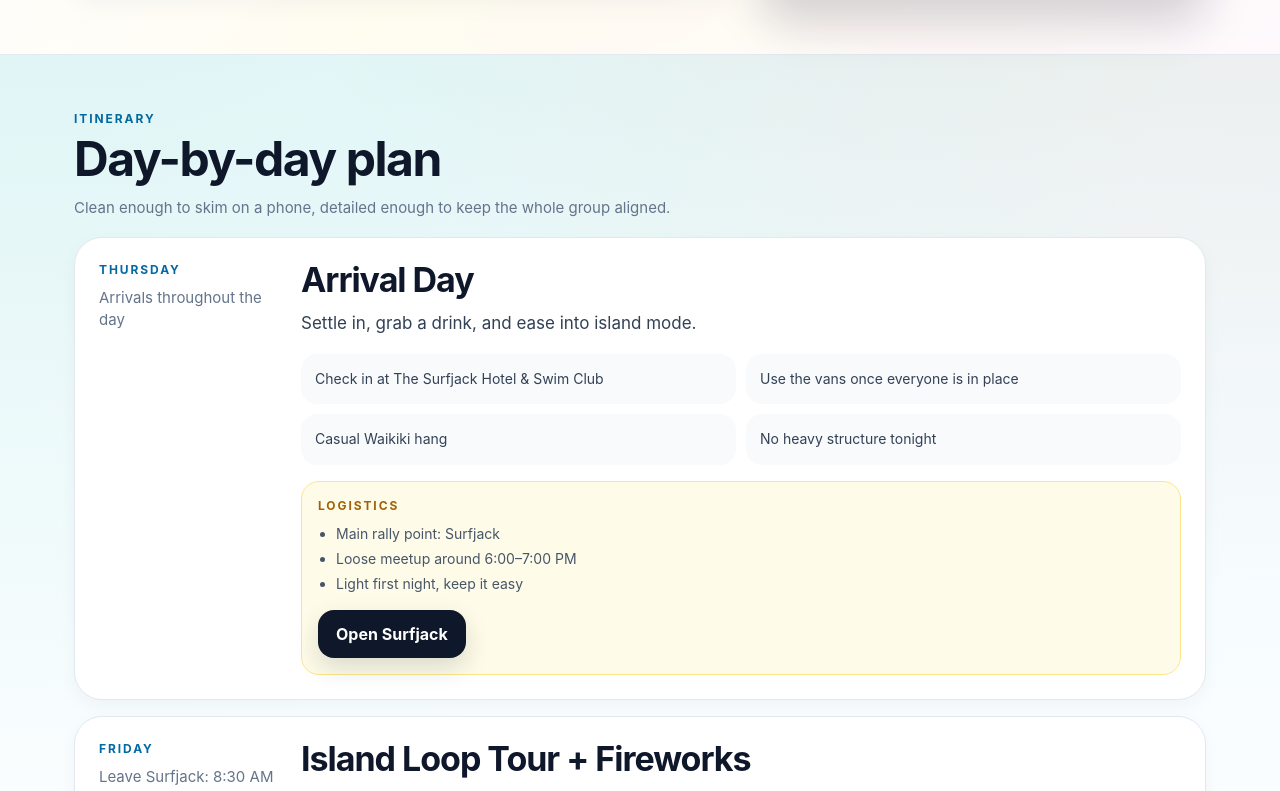
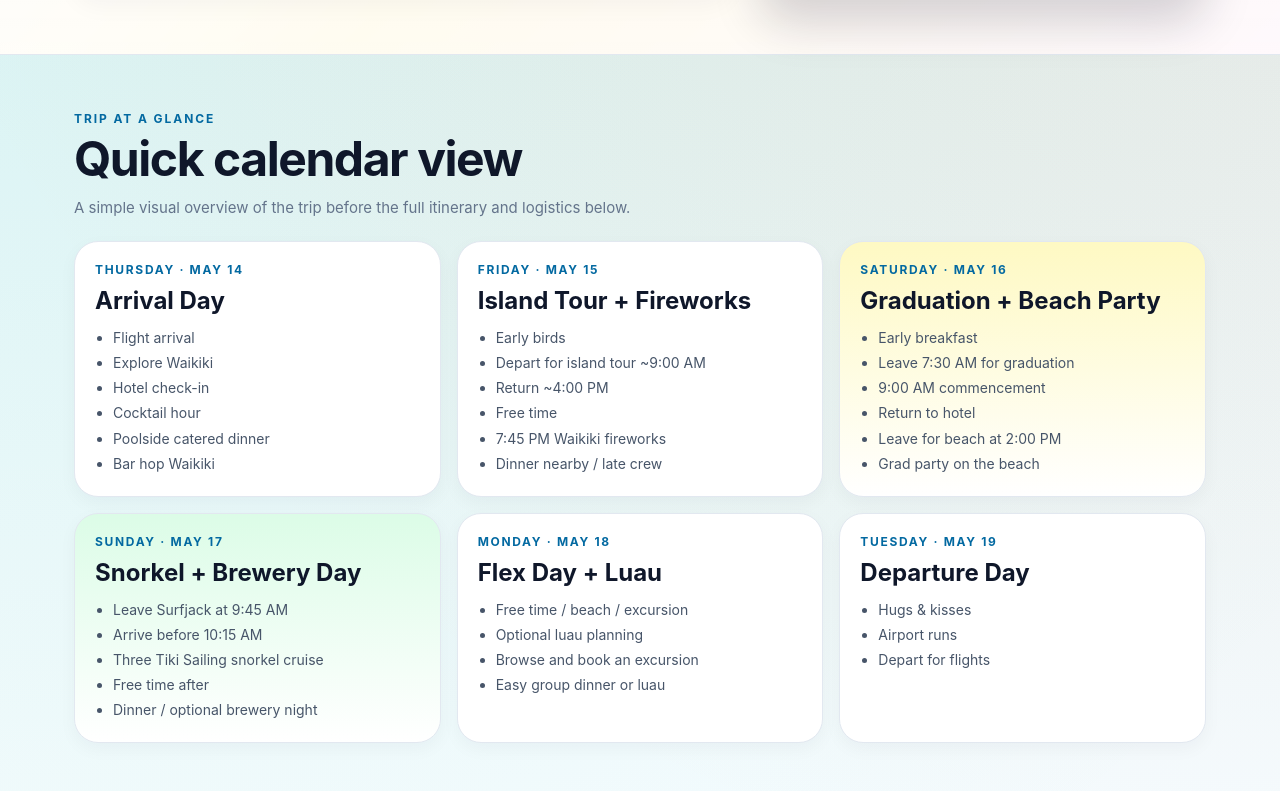
Before and after one commit to mattruport1-coder/HawaiiTrip2026, a Next.js app: page / in a window 1280 px wide. Shown: the part 549-1340 px from the top of the page. Built offline with nearby package versions, Linux system fonts and the light colour scheme.

Commit message:
Update page.tsx

```diff
--- a/app/page.tsx
+++ b/app/page.tsx
@@ -1,7 +1,7 @@
 const snorkel = [
   "Cynthia",
-  "Ruby Ruport",
-  "Lindsay Ruport",
+  "Ruby",
+  "Lindsay",
   "Chuck",
   "Marisa",
   "Ana",
@@ -20,8 +20,8 @@ const snorkel = [
 ];
 
 const brewery = [
-  "Ruby Ruport",
-  "Lindsay Ruport",
+  "Ruby",
+  "Lindsay",
   "Marisa",
   "Meggan",
   "JD",
@@ -44,7 +44,7 @@ const brewery = [
 
 const luau = [
   "Cynthia",
-  "Ruby Ruport",
+  "Ruby",
   "Blythe",
   "Chuck",
   "Marisa",
@@ -124,8 +124,6 @@ export default function Page() {
           --teal:#0f766e;
           --gold:#f59e0b;
           --sand:#fff7ed;
-          --pink:#fff1f2;
-          --mint:#ecfeff;
         }
 
         * { box-sizing: border-box; }
@@ -138,6 +136,14 @@ export default function Page() {
             radial-gradient(circle at top left, rgba(34,197,94,.10), transparent 24%),
             radial-gradient(circle at top right, rgba(249,115,22,.14), transparent 20%),
             linear-gradient(180deg, #dff4ff 0%, #ffffff 28%, #fff7ed 100%);
+        }
+
+        a {
+          color: inherit;
+        }
+
+        .page {
+          min-height: 100vh;
         }
 
         .container {
@@ -220,7 +226,8 @@ export default function Page() {
         .btn-teal:hover,
         .link-card:hover,
         .stop-card:hover,
-        .day-card:hover {
+        .day-card:hover,
+        .calendar-card:hover {
           transform: translateY(-2px);
         }
 
@@ -361,6 +368,52 @@ export default function Page() {
           color: var(--muted);
           font-size: 15px;
           line-height: 1.8;
+        }
+
+        .calendar-grid {
+          display: grid;
+          grid-template-columns: repeat(3, minmax(0, 1fr));
+          gap: 16px;
+          margin-top: 20px;
+        }
+
+        .calendar-card {
+          background: white;
+          border: 1px solid var(--line);
+          border-radius: 24px;
+          padding: 20px;
+          box-shadow: 0 6px 18px rgba(15,23,42,.04);
+        }
+
+        .calendar-day {
+          font-size: 12px;
+          font-weight: 700;
+          letter-spacing: .14em;
+          text-transform: uppercase;
+          color: #0369a1;
+          margin-bottom: 10px;
+        }
+
+        .calendar-card h3 {
+          margin: 0 0 10px;
+          font-size: 24px;
+          line-height: 1.15;
+        }
+
+        .calendar-card ul {
+          margin: 0;
+          padding-left: 18px;
+          color: #475569;
+          line-height: 1.8;
+          font-size: 14px;
+        }
+
+        .highlight-yellow {
+          background: linear-gradient(180deg, #fef9c3 0%, #ffffff 100%);
+        }
+
+        .highlight-green {
+          background: linear-gradient(180deg, #dcfce7 0%, #ffffff 100%);
         }
 
         .day-card {
@@ -616,7 +669,8 @@ export default function Page() {
           .attendance-grid,
           .rules-grid,
           .bullet-grid,
-          .link-grid {
+          .link-grid,
+          .calendar-grid {
             grid-template-columns: 1fr;
           }
           .stats {
@@ -648,7 +702,8 @@ export default function Page() {
           .hero-card,
           .attendance-card,
           .info-card,
-          .rules {
+          .rules,
+          .calendar-card {
             padding: 18px;
           }
         }
@@ -672,11 +727,11 @@ export default function Page() {
               </p>
 
               <div className="button-row">
-                <a href="#itinerary" className="btn">
-                  View itinerary
+                <a href="#calendar" className="btn">
+                  Trip at a glance
                 </a>
-                <a href="#friday-route" className="btn-light">
-                  Friday island route
+                <a href="#itinerary" className="btn-light">
+                  Full itinerary
                 </a>
               </div>
 
@@ -731,6 +786,90 @@ export default function Page() {
                   Open hotel website
                 </a>
               </div>
+            </div>
+          </div>
+        </div>
+      </section>
+
+      <section id="calendar" className="section">
+        <div className="container">
+          <div className="kicker">Trip at a Glance</div>
+          <h2>Quick calendar view</h2>
+          <p className="subtitle">
+            A simple visual overview of the trip before the full itinerary and logistics below.
+          </p>
+
+          <div className="calendar-grid">
+            <div className="calendar-card">
+              <div className="calendar-day">Thursday · May 14</div>
+              <h3>Arrival Day</h3>
+              <ul>
+                <li>Flight arrival</li>
+                <li>Explore Waikiki</li>
+                <li>Hotel check-in</li>
+                <li>Cocktail hour</li>
+                <li>Poolside catered dinner</li>
+                <li>Bar hop Waikiki</li>
+              </ul>
+            </div>
+
+            <div className="calendar-card">
+              <div className="calendar-day">Friday · May 15</div>
+              <h3>Island Tour + Fireworks</h3>
+              <ul>
+                <li>Early birds</li>
+                <li>Depart for island tour ~9:00 AM</li>
+                <li>Return ~4:00 PM</li>
+                <li>Free time</li>
+                <li>7:45 PM Waikiki fireworks</li>
+                <li>Dinner nearby / late crew</li>
+              </ul>
+            </div>
+
+            <div className="calendar-card highlight-yellow">
+              <div className="calendar-day">Saturday · May 16</div>
+              <h3>Graduation + Beach Party</h3>
+              <ul>
+                <li>Early breakfast</li>
+                <li>Leave 7:30 AM for graduation</li>
+                <li>9:00 AM commencement</li>
+                <li>Return to hotel</li>
+                <li>Leave for beach at 2:00 PM</li>
+                <li>Grad party on the beach</li>
+              </ul>
+            </div>
+
+            <div className="calendar-card highlight-green">
+              <div className="calendar-day">Sunday · May 17</div>
+              <h3>Snorkel + Brewery Day</h3>
+              <ul>
+                <li>Leave Surfjack at 9:45 AM</li>
+                <li>Arrive before 10:15 AM</li>
+                <li>Three Tiki Sailing snorkel cruise</li>
+                <li>Free time after</li>
+                <li>Dinner / optional brewery night</li>
+              </ul>
+            </div>
+
+            <div className="calendar-card">
+              <div className="calendar-day">Monday · May 18</div>
+              <h3>Flex Day + Luau</h3>
+              <ul>
+                <li>Free time / beach / excursion</li>
+                <li>Optional luau planning</li>
+                <li>Browse and book an excursion</li>
+                <li>Easy group dinner or luau</li>
+              </ul>
+            </div>
+
+            <div className="calendar-card">
+              <div className="calendar-day">Tuesday · May 19</div>
+              <h3>Departure Day</h3>
+              <ul>
+                <li>Hugs & kisses</li>
+                <li>Airport runs</li>
+                <li>Depart for flights</li>
+              </ul>
             </div>
           </div>
         </div>
@@ -1045,7 +1184,7 @@ export default function Page() {
         <div className="container">
           <div className="split-grid">
             <div>
-              <div className="kicker">Links</div>
+              <div className="kicker">Essential Links</div>
               <h2>Quick opens</h2>
               <p className="subtitle">
                 Fast links for places people will actually need during the trip.
@@ -1102,7 +1241,154 @@ export default function Page() {
                   ))}
                 </ul>
               </div>
+
+              <div className="info-card">
+                <h3>Recommended restaurants</h3>
+                <ul>
+                  <li>
+                    <a href="https://paiafishmarket.com/menu/" target="_blank" rel="noreferrer">
+                      Paia Fish Market
+                    </a>{" "}
+                    — casual, fresh seafood, great for groups
+                  </li>
+                  <li>
+                    <a href="https://www.marugameudon.com/?olonwp=JjBtp_vMLk25gkYh_bnoiQ" target="_blank" rel="noreferrer">
+                      Marugame Udon
+                    </a>{" "}
+                    — iconic, affordable, always solid
+                  </li>
+                  <li>
+                    <a href="https://www.dukeslanehawaii.com/" target="_blank" rel="noreferrer">
+                      Duke&apos;s Lane Market & Eatery
+                    </a>{" "}
+                    — central, easy, flexible for groups
+                  </li>
+                  <li>
+                    <a href="https://kfoodus.com/" target="_blank" rel="noreferrer">
+                      K Food
+                    </a>{" "}
+                    — casual Korean option
+                  </li>
+                  <li>
+                    <a href="https://waikikifoodhall.com/" target="_blank" rel="noreferrer">
+                      Waikiki Food Hall
+                    </a>{" "}
+                    — great when everyone wants something different
+                  </li>
+                </ul>
+              </div>
             </div>
+          </div>
+        </div>
+      </section>
+
+      <section className="section">
+        <div className="container">
+          <div className="kicker">Optional Adventures</div>
+          <h2>Explore More</h2>
+          <p className="subtitle">
+            Extra options for flex time, low-key exploring, and anyone who wants to do a little more.
+          </p>
+
+          <div className="link-grid">
+            <a
+              className="link-card"
+              href="https://www.tripadvisor.com/Attraction_Review-g60982-d104662-Reviews-Pearl_Harbor_National_Memorial-Honolulu_Oahu_Hawaii.html"
+              target="_blank"
+              rel="noreferrer"
+            >
+              Pearl Harbor
+            </a>
+
+            <a
+              className="link-card"
+              href="https://www.tripadvisor.com/Attraction_Review-g60982-d107673-Reviews-Diamond_Head_State_Monument-Honolulu_Oahu_Hawaii.html"
+              target="_blank"
+              rel="noreferrer"
+            >
+              Hike Diamond Head
+            </a>
+
+            <a
+              className="link-card"
+              href="https://www.tripadvisor.com/Attraction_Review-g60982-d561035-Reviews-Manoa_Falls-Honolulu_Oahu_Hawaii.html"
+              target="_blank"
+              rel="noreferrer"
+            >
+              Hike Manoa Falls
+            </a>
+
+            <a
+              className="link-card"
+              href="https://www.tripadvisor.com/Attraction_Review-g60982-d131980-Reviews-Iolani_Palace-Honolulu_Oahu_Hawaii.html"
+              target="_blank"
+              rel="noreferrer"
+            >
+              Iolani Palace
+            </a>
+
+            <a
+              className="link-card"
+              href="https://www.tripadvisor.com/AttractionProductReview-g29222-d23961237-Kualoa_Ranch_Jurassic_Adventure_Tour-Oahu_Hawaii.html"
+              target="_blank"
+              rel="noreferrer"
+            >
+              Kualoa Ranch Jurassic Tour
+            </a>
+
+            <a
+              className="link-card"
+              href="https://www.tripadvisor.com/Attraction_Review-g60982-d131986-Reviews-Bishop_Museum-Honolulu_Oahu_Hawaii.html"
+              target="_blank"
+              rel="noreferrer"
+            >
+              Bishop Museum
+            </a>
+
+            <a
+              className="link-card"
+              href="https://www.tripadvisor.com/Attraction_Review-g60653-d107578-Reviews-Honolulu_Botanical_Gardens-Kaneohe_Oahu_Hawaii.html"
+              target="_blank"
+              rel="noreferrer"
+            >
+              Honolulu Botanical Gardens
+            </a>
+
+            <a
+              className="link-card"
+              href="https://www.tripadvisor.com/Attraction_Review-g60659-d105817-Reviews-Dole_Plantation-Wahiawa_Oahu_Hawaii.html"
+              target="_blank"
+              rel="noreferrer"
+            >
+              Dole Plantation
+            </a>
+
+            <a
+              className="link-card"
+              href="https://www.tripadvisor.com/Attraction_Review-g29222-d207512-Reviews-North_Shore-Oahu_Hawaii.html"
+              target="_blank"
+              rel="noreferrer"
+            >
+              North Shore
+            </a>
+
+            <a
+              className="link-card"
+              href="https://www.tripadvisor.com/Attraction_Review-g60647-d146822-Reviews-Waimea_Bay-Haleiwa_Oahu_Hawaii.html"
+              target="_blank"
+              rel="noreferrer"
+            >
+              Waimea Bay
+            </a>
+
+            <a
+              className="link-card"
+              href="https://www.tripadvisor.com/Attraction_Review-g60982-d254540-Reviews-Waikiki_Beach-Honolulu_Oahu_Hawaii.html"
+              target="_blank"
+              rel="noreferrer"
+            >
+              Waikiki Beach
+            </a>
           </div>
         </div>
       </section>
```
